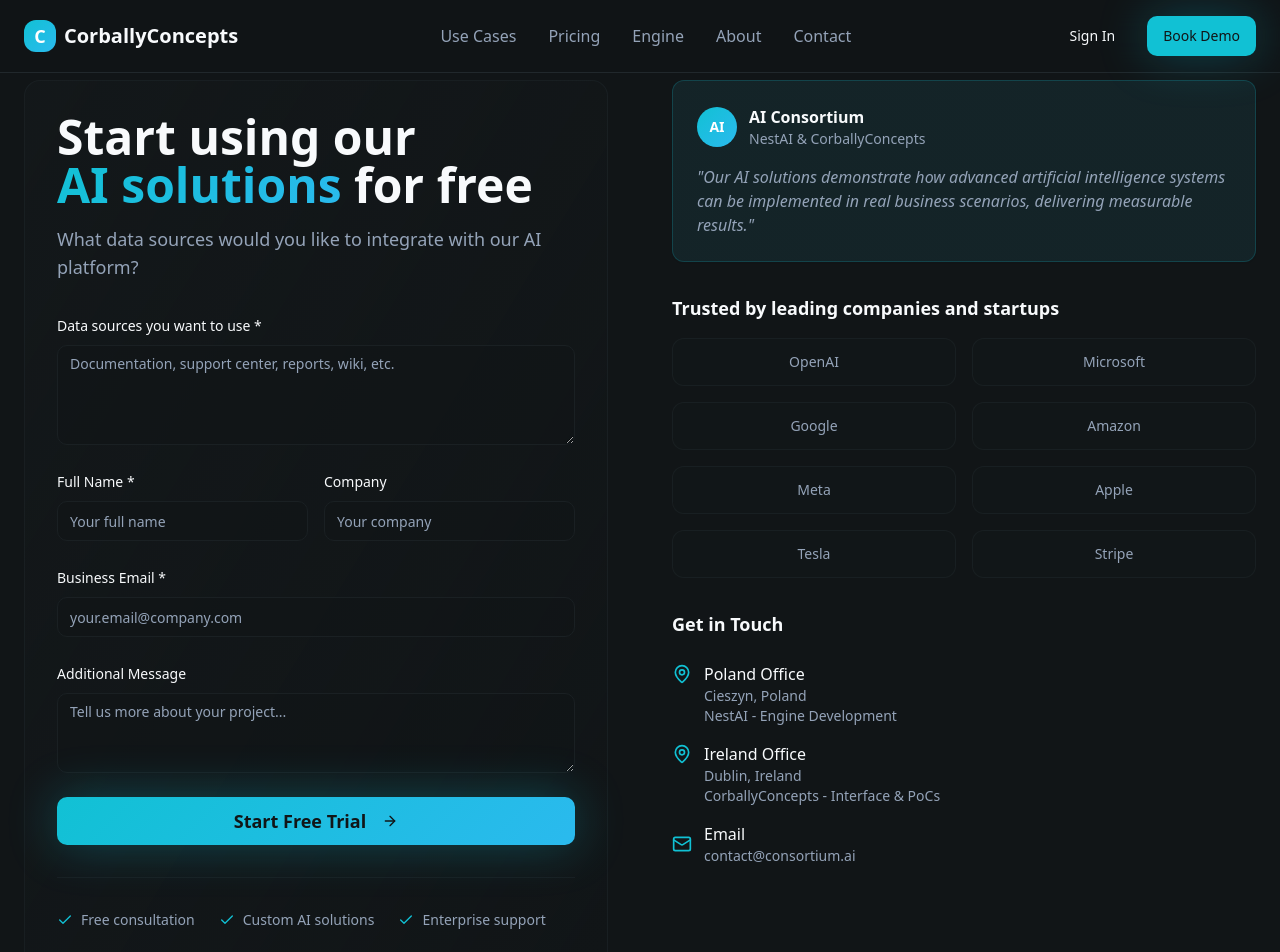
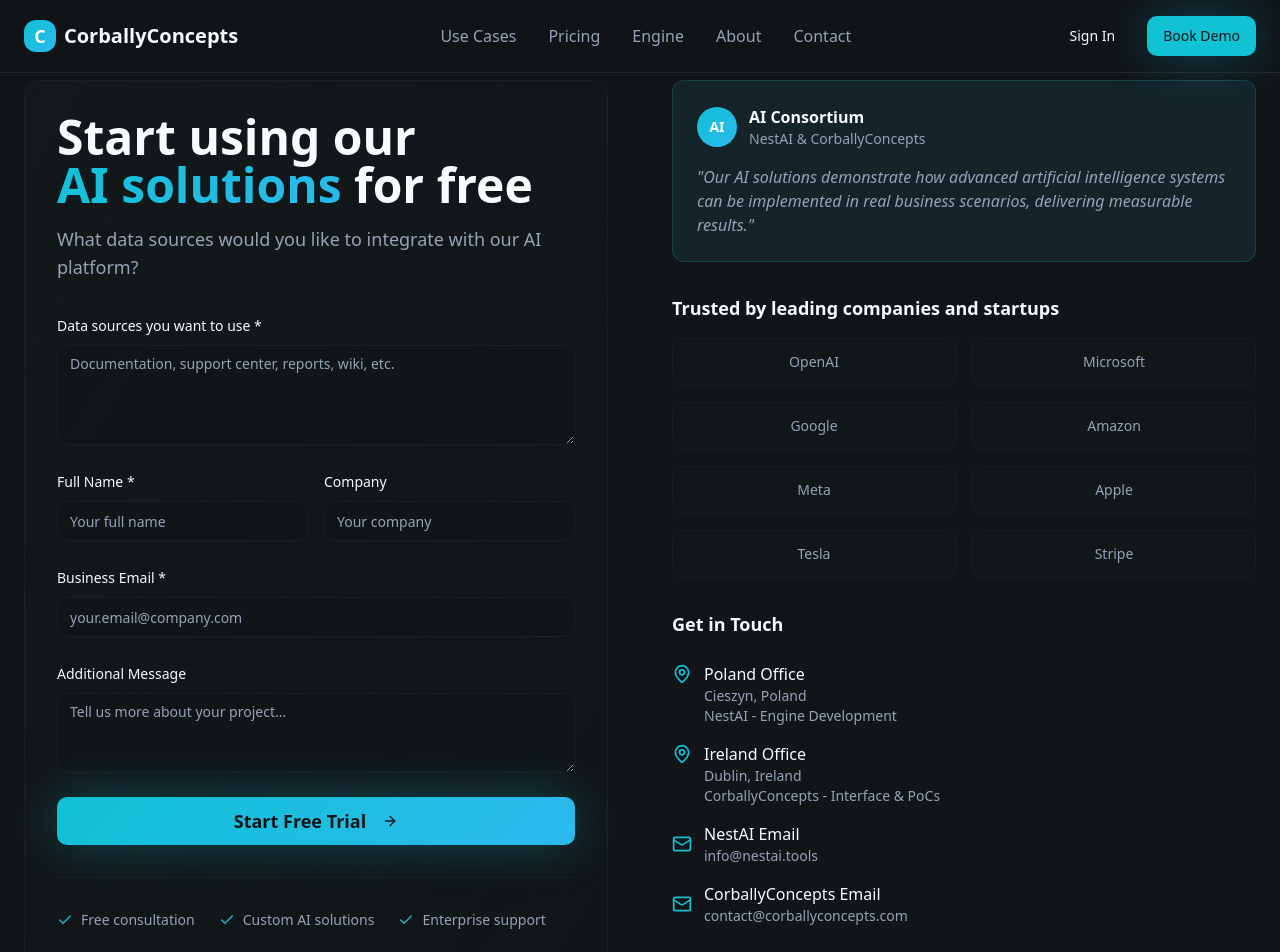
Before and after one commit to LexAiTools/proofofconcept, a React (Vite) app: page /contact in a window 1280 px wide. Shown: the top 952 px of the page. Built offline with nearby package versions, Linux system fonts and the light colour scheme; the HTML template or start-up script is replaced by a standard one.

Commit message:
Add contact emails to /contact page

```diff
--- a/src/pages/Contact.tsx
+++ b/src/pages/Contact.tsx
@@ -218,8 +218,16 @@ const Contact = () => {
                   <div className="flex items-center gap-3">
                     <Mail className="h-5 w-5 text-primary" />
                     <div>
-                      <div className="font-medium text-foreground">Email</div>
-                      <div className="text-sm text-muted-foreground">contact@consortium.ai</div>
+                      <div className="font-medium text-foreground">NestAI Email</div>
+                      <div className="text-sm text-muted-foreground">info@nestai.tools</div>
+                    </div>
+                  </div>
+
+                  <div className="flex items-center gap-3">
+                    <Mail className="h-5 w-5 text-primary" />
+                    <div>
+                      <div className="font-medium text-foreground">CorballyConcepts Email</div>
+                      <div className="text-sm text-muted-foreground">contact@corballyconcepts.com</div>
                     </div>
                   </div>
                 </div>
```
